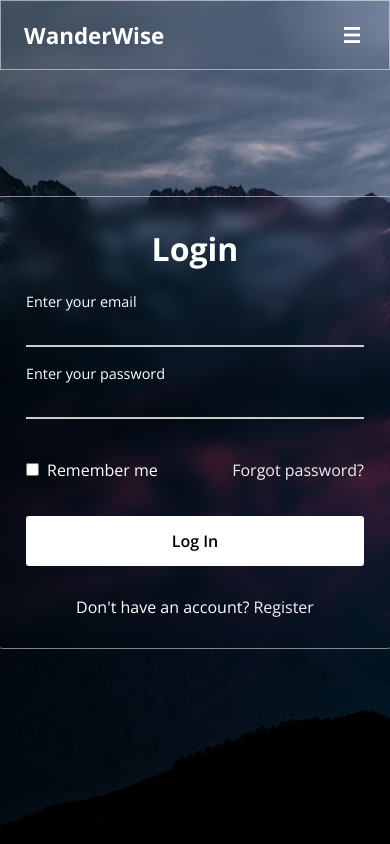
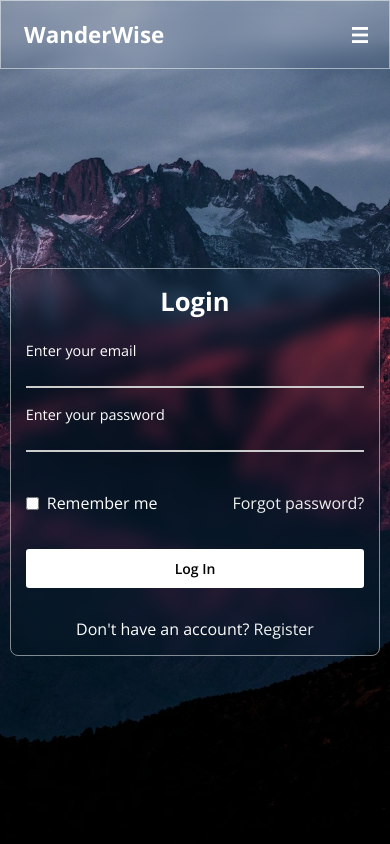
Before and after one commit to shivamchavan12/wanderwise, a React (Create React App) app: page /login in a window 390 px wide. Shown: the top 844 px of the page. Built offline with nearby package versions, Linux system fonts and the light colour scheme.

Commit message:
responsive css

```diff
--- a/src/components/TripPlanner.css
+++ b/src/components/TripPlanner.css
@@ -326,3 +326,11 @@
     from { opacity: 0; transform: translateY(20px); }
     to { opacity: 1; transform: translateY(0); }
   }
+  footer {
+    width: 100vw;                /* Span full viewport width */
+    position: relative;
+    left: 50%;
+    right: 50%;
+    margin-left: -50vw;          /* Shift left by half viewport width */
+    margin-right: -50vw;         /* Shift right by half viewport width */               /* Text color */
+  }
--- a/src/components/form.css
+++ b/src/components/form.css
@@ -1,25 +1,15 @@
-/* Base styles */
-.hi{
-  background-image: url('../assests/hello.png');
-  width: 100%; /* Adjust according to your needs */
-  height: 90%; /* Adjust the height as needed */
-  background-size: contain; /* Scale the background image to fit the container */
-  background-repeat: no-repeat; /* Prevent the image from repeating */
-  background-position: center; /* Center the image in the container */
-  background-color: white;
-}
-
+/* Profile Page Container */
 .profile-page {
   min-height: 95vh;
   padding: 2rem;
   display: flex;
   flex-direction: column;
-  align-items: left;
+  align-items: center;
   justify-content: center;
   width: 100vw;
 }
 
-/* Success Alert */
+/* Alert */
 .alert {
   padding: 1rem;
   border-radius: 0.5rem;
@@ -32,62 +22,49 @@
   animation: slideDown 0.3s ease-out;
 }
 
-/* @keyframes slideDown {
-  from {
-    transform: translateY(-20px);
-    opacity: 0;
-  }
-  to {
-    transform: translateY(0);
-    opacity: 1;
-  }
-} */
-
-/* Profile Card */
+/* Profile Card: Container for both form and image */
 .profile-card {
   background: white;
   border-radius: 1rem;
   box-shadow: 0 4px 6px rgba(0, 0, 0, 0.1);
-  width: 100%;
-  max-width: 700px;
-  padding: 2rem;
-  transition: transform 0.3s ease;
+  width: 70%;
+  max-width: 1200px;
+  overflow: hidden;
 }
 
-.profile-card:hover {
-  transform: translateY(-5px);
+/* Card Container: Holds the form and the image side by side */
+.card-container {
+  display: flex;
+  flex-direction: row;
+  justify-content: space-between;
+  align-items: stretch;
+  gap: 1rem; /* Reduced gap brings them closer */
 }
 
-/* Profile Content */
+/* Form Section (Left Side) */
+.form-section {
+  flex: 1;
+  padding: 2rem;
+  display: flex;
+  align-items: center;      /* Vertically center the form */
+  justify-content: center;  /* Horizontally center the form */
+  height: 100%;             /* Fill the available height */
+  z-index:100;
+}
+/* Profile Content and Form Grid */
 .profile-content {
   display: flex;
-  gap:1;
-}
-
-/* Left Section */
-.profile-left {
-  display: flex;
   flex-direction: column;
-  align-items: center;
   gap: 1rem;
-  transition: opacity 0.3s ease;
-}
-.preview-label {
-  font-size: 0.75rem;
-  color: #6b7280;
-}
-
-/* Right Section */
-.profile-right {
-  flex: 1;
 }
 
 .form-grid {
   display: grid;
   grid-template-columns: repeat(2, 1fr);
-  gap: 1.5rem;
+  gap: 1rem; /* Reduced gap */
 }
 
+/* Input Groups */
 .input-group {
   display: flex;
   flex-direction: column;
@@ -128,7 +105,7 @@ textarea.i {
   min-height: 100px;
 }
 
-/* Buttons */
+/* Button Group and Buttons */
 .button-group {
   display: flex;
   gap: 1rem;
@@ -178,12 +155,27 @@ textarea.i {
   background-color: #4b5563;
 }
 
-/* Responsive Design */
-/* For tablets and smaller screens */
+/* Image Section (Right Side) using CSS background */
+.image-section {
+  flex: 1;
+  background-image: url('../assests/hello.png'); /* Ensure this path is correct */
+  background-size: cover;
+  background-repeat: no-repeat;
+  background-position: center;
+  min-height: 300px; /* Adjust height as needed */
+  width:100%;
+}
+
+/* Responsive Adjustments */
+/* Tablets and Smaller Screens */
 @media (max-width: 768px) {
-  .profile-content {
+  .card-container {
     flex-direction: column;
-    align-items: center;
+    gap: 1rem;
+  }
+
+  .form-section {
+    padding: 1.5rem;
   }
 
   .form-grid {
@@ -194,18 +186,18 @@ textarea.i {
     grid-column: span 1;
   }
 
-  .profile-card {
-    padding: 1.5rem;
+  .image-section {
+    min-height: 200px;
   }
 }
 
-/* For mobile devices */
+/* Mobile Devices */
 @media (max-width: 480px) {
   .profile-page {
     padding: 1rem;
   }
 
-  .profile-card {
+  .form-section {
     padding: 1rem;
   }
 
@@ -219,11 +211,7 @@ textarea.i {
     font-size: 0.9rem;
   }
 
-  .profile-name {
-    font-size: 1.3rem;
-  }
-
-  .profile-email {
-    font-size: 0.8rem;
+  .image-section {
+    min-height: 150px;
   }
 }
--- a/src/components/form.js
+++ b/src/components/form.js
@@ -209,9 +209,7 @@ const Profile = () => {
   if (loading) {
     return <div className="profile-page">Loading...</div>;
   }
-
   return (
-    <div className="hi">
     <div className="profile-page">
       {showAlert.show && (
         <div className={`alert ${showAlert.type === 'error' ? 'alert-error' : 'alert-success'}`}>
@@ -220,6 +218,9 @@ const Profile = () => {
       )}
 
       <div className="profile-card">
+        <div className="card-container">
+          {/* Form Section on the Left */}
+          <div className="form-section">
             <div className="profile-content">
               <div className="profile-right">
                 <div className="form-grid">
@@ -289,14 +290,12 @@ const Profile = () => {
 
                 <div className="button-group">
                   {!isEditing ? (
-                  <>
                     <button
                       onClick={() => setIsEditing(true)}
                       className="button button-primary"
                     >
                       ✏️ Edit Profile
                     </button>
-                  </>
                   ) : (
                     <>
                       <button onClick={handleSave} className="button button-success">
@@ -311,9 +310,15 @@ const Profile = () => {
               </div>
             </div>
           </div>
+
+          {/* Image Section on the Right */}
+          <div className="image-section"></div>
+        </div>
       </div>
     </div>
   );
+
+
 };
 
 export default Profile;
--- a/src/components/login.css
+++ b/src/components/login.css
@@ -125,12 +125,54 @@ button:hover {
   margin-top: 30px;
   color: #fff;
 }
+
+/* Updated to ensure the background image spans the full screen */
 #login-page {
   background: url('../assests/backgroundimg.jpg');
+  background-position: center;
   background-size: cover;
   min-height: 100vh;
   min-width: 100vw;
   display: flex;
   justify-content: center;
   align-items: center;
+  padding-top: 80px; /* Push content down below the fixed header */
 }
+
+/* Responsive adjustments for tablets and small screens */
+@media (max-width: 768px) {
+  .wrapper {
+    width: 90%;
+    padding: 20px;
+  }
+  h2 {
+    font-size: 1.8rem;
+  }
+  .input-field input {
+    height: 35px;
+    font-size: 15px;
+  }
+  button {
+    padding: 10px 15px;
+    font-size: 15px;
+  }
+}
+
+/* Responsive adjustments for mobile devices */
+@media (max-width: 480px) {
+  .wrapper {
+    width: 95%;
+    padding: 15px;
+  }
+  h2 {
+    font-size: 1.6rem;
+  }
+  .input-field input {
+    height: 32px;
+    font-size: 14px;
+  }
+  button {
+    padding: 8px 12px;
+    font-size: 14px;
+  }
+}
```
Also changed, not shown: src/assests/hello.png. Lines whose indentation alone changed are shown as unchanged.
